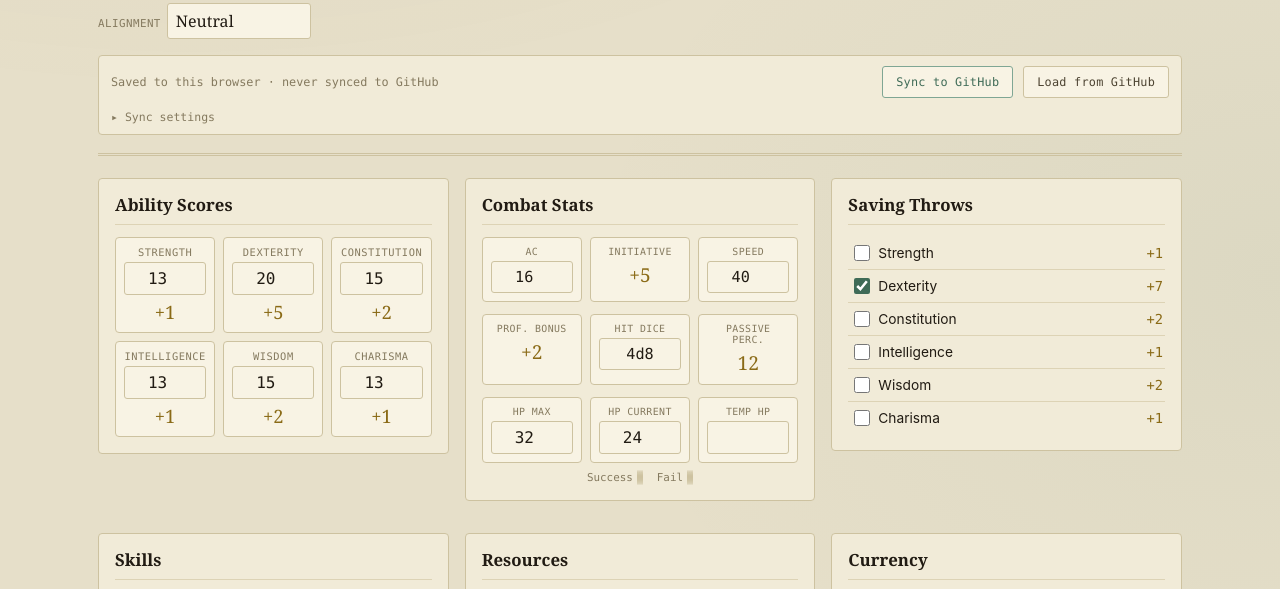
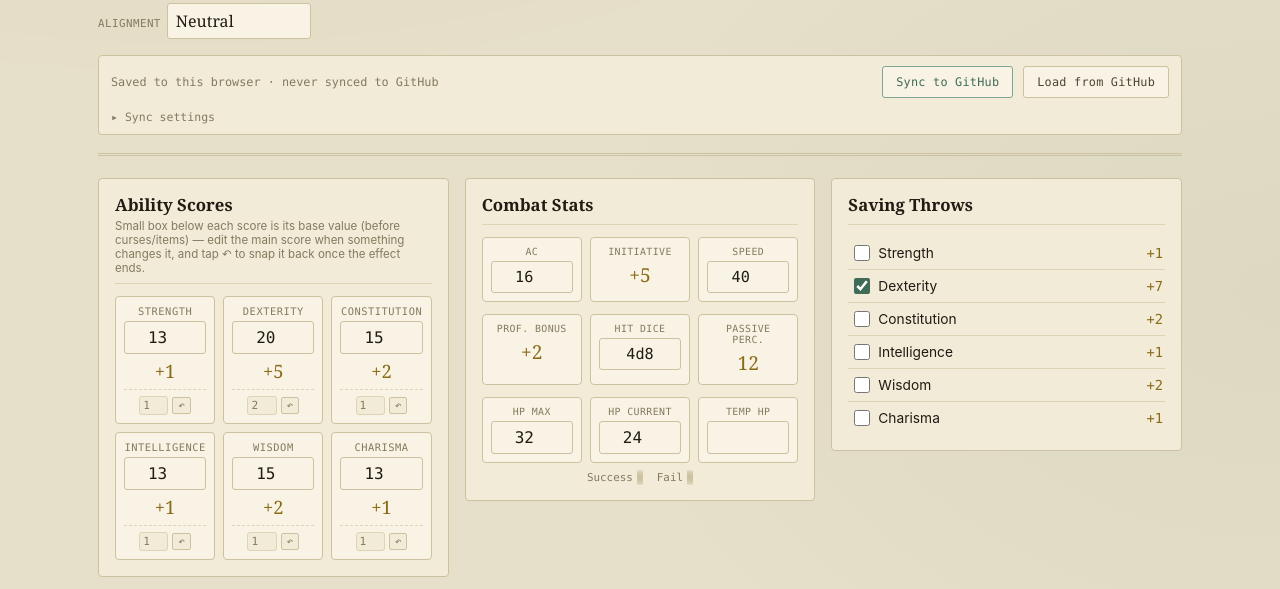
Before and after one commit to SlimPoponius/DND-The-Diary-of-Nathan-Tombs, a plain HTML site: page character-nathan.html in a window 1280 px wide. Shown: the part 179-768 px from the top of the page. Drawn offline with Linux system fonts and the light colour scheme; no server answers.

Commit message:
Add per-ability base-score memory with a one-click restore, for reversible cursed-item stat swaps

```diff
--- a/character-nathan.html
+++ b/character-nathan.html
@@ -129,6 +129,16 @@
   .ability-box label { display: block; font-family: var(--mono); font-size: 0.65rem; letter-spacing: 0.05em; text-transform: uppercase; color: var(--text-faint); margin-bottom: 4px; }
   .ability-box input { width: 100%; text-align: center; font-family: var(--mono); font-size: 1rem; }
   .ability-box .mod { display: block; margin-top: 4px; font-family: var(--serif); font-size: 1.15rem; color: var(--brass); }
+  .ab-base-row { display: flex; align-items: center; justify-content: center; gap: 4px; margin-top: 6px; padding-top: 6px; border-top: 1px dashed var(--rule-soft); }
+  .ab-base-row input {
+    width: 2.6em; text-align: center; font-family: var(--mono); font-size: 0.7rem; padding: 2px 3px;
+    color: var(--text-faint); background: var(--surface); border-color: var(--rule-soft);
+  }
+  .ab-base-row .ab-restore {
+    font-family: var(--mono); font-size: 0.7rem; padding: 2px 5px; border: 1px solid var(--rule);
+    background: var(--surface); color: var(--text-faint); cursor: pointer; border-radius: 2px; line-height: 1;
+  }
+  .ab-base-row .ab-restore:hover { border-color: var(--brass); color: var(--brass); }
 
   /* ---------- Stat strip ---------- */
   .stat-strip { display: grid; grid-template-columns: repeat(3, 1fr); gap: 8px; margin-bottom: 12px; }
@@ -241,7 +251,7 @@
   <div class="sheet-grid">
 
     <div class="card">
-      <h2>Ability Scores</h2>
+      <h2>Ability Scores <span class="hint">Small box below each score is its base value (before curses/items) &mdash; edit the main score when something changes it, and tap &#8630; to snap it back once the effect ends.</span></h2>
       <div class="ability-grid" id="abilityGrid"></div>
     </div>
 
@@ -386,6 +396,7 @@
   var DEFAULT_STATE = {
     identity: { race: '', class: 'Monk', subclass: 'Way of Shadow', level: 4, background: '', alignment: '' },
     abilities: { str: 10, dex: 10, con: 10, int: 10, wis: 10, cha: 10 },
+    abilitiesBase: { str: 10, dex: 10, con: 10, int: 10, wis: 10, cha: 10 },
     saveProf: { str: true, dex: true, con: false, int: false, wis: false, cha: false },
     skillProf: { acrobatics: false, animalHandling: false, arcana: false, athletics: false, deception: false,
       history: false, insight: false, intimidation: false, investigation: false, medicine: false, nature: false,
@@ -503,12 +514,30 @@
       box.innerHTML =
         '<label for="ab-' + a.key + '">' + a.label + '</label>' +
         '<input id="ab-' + a.key + '" type="number" min="1" max="30">' +
-        '<span class="mod" id="abmod-' + a.key + '"></span>';
+        '<span class="mod" id="abmod-' + a.key + '"></span>' +
+        '<div class="ab-base-row">' +
+          '<input id="abbase-' + a.key + '" type="number" min="1" max="30" title="Base score, before curses/items">' +
+          '<button class="ab-restore" id="abrestore-' + a.key + '" type="button" title="Restore score to base">&#8630;</button>' +
+        '</div>';
       grid.appendChild(box);
-      var input = box.querySelector('input');
+
+      var input = box.querySelector('#ab-' + a.key);
+      var baseInput = box.querySelector('#abbase-' + a.key);
       input.value = state.abilities[a.key];
+      baseInput.value = state.abilitiesBase[a.key];
+
       input.addEventListener('input', function () {
         state.abilities[a.key] = input.value === '' ? '' : Number(input.value);
+        persistLocal();
+        renderDerived();
+      });
+      baseInput.addEventListener('input', function () {
+        state.abilitiesBase[a.key] = baseInput.value === '' ? '' : Number(baseInput.value);
+        persistLocal();
+      });
+      box.querySelector('#abrestore-' + a.key).addEventListener('click', function () {
+        state.abilities[a.key] = state.abilitiesBase[a.key];
+        input.value = state.abilities[a.key];
         persistLocal();
         renderDerived();
       });
--- a/character-nathan.json
+++ b/character-nathan.json
@@ -8,6 +8,14 @@
     "alignment": "Neutral"
   },
   "abilities": {
+    "str": 13,
+    "dex": 20,
+    "con": 15,
+    "int": 13,
+    "wis": 15,
+    "cha": 13
+  },
+  "abilitiesBase": {
     "str": 13,
     "dex": 20,
     "con": 15,
```
